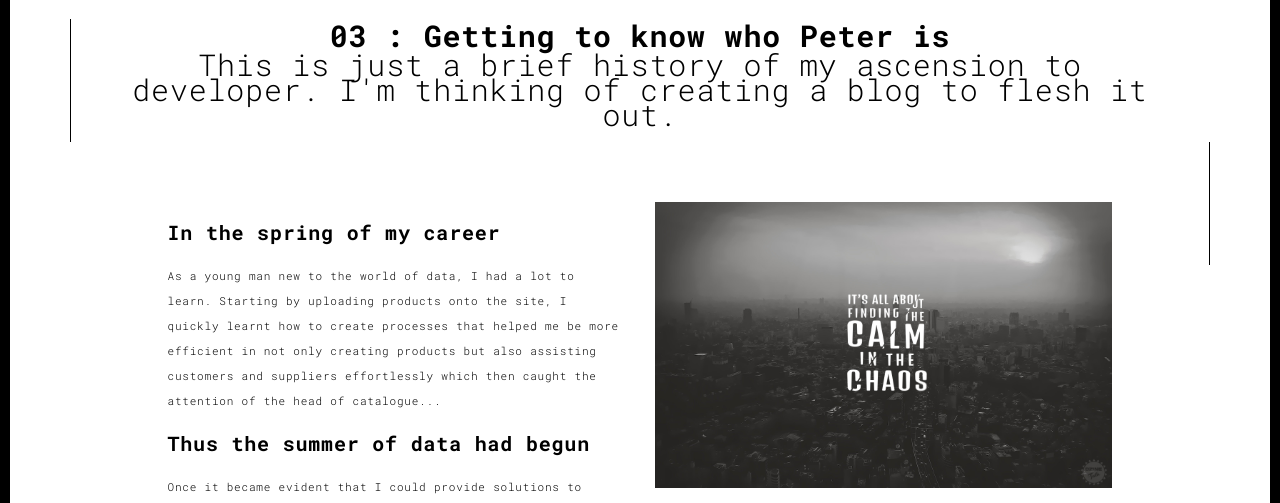
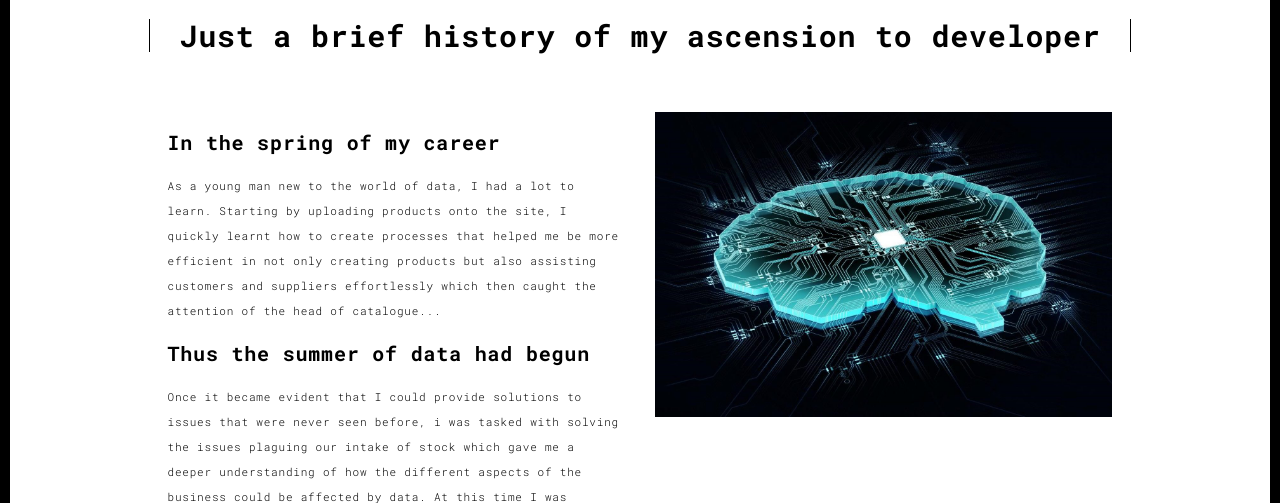
Before and after one commit to peter-september/My_first_site, a Flask app: page /about.html in a window 1280 px wide. Shown: the part 90-593 px from the top of the page. Run offline with Flask 2, Linux system fonts and the light colour scheme; some libraries are stand-ins or nearby versions.

Commit message:
final update to about

```diff
--- a/templates/about.html
+++ b/templates/about.html
@@ -54,9 +54,7 @@
       <div class="row">
         <div class="col-xs-12">
           <div class="section-container-spacer text-center">
-            <h1 class="h2">03 : Getting to know who Peter is<br><p>
-              This is just a brief history of my ascension to developer. I'm thinking of creating a blog to flesh it out.
-            </p></h1>
+            <h1 class="h2">Just a brief history of my ascension to developer</h1>
           </div>
 
           <div class="row">
```
Also changed, not shown: static/assets/images/profil.jpg, static/assets/images/space.jpg.
